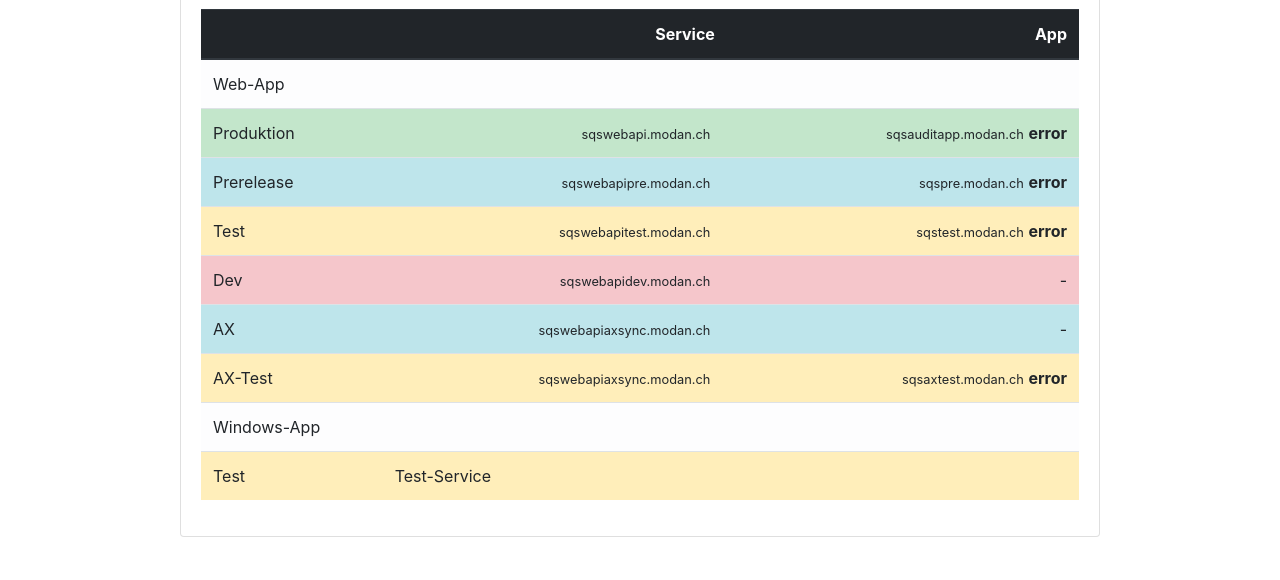
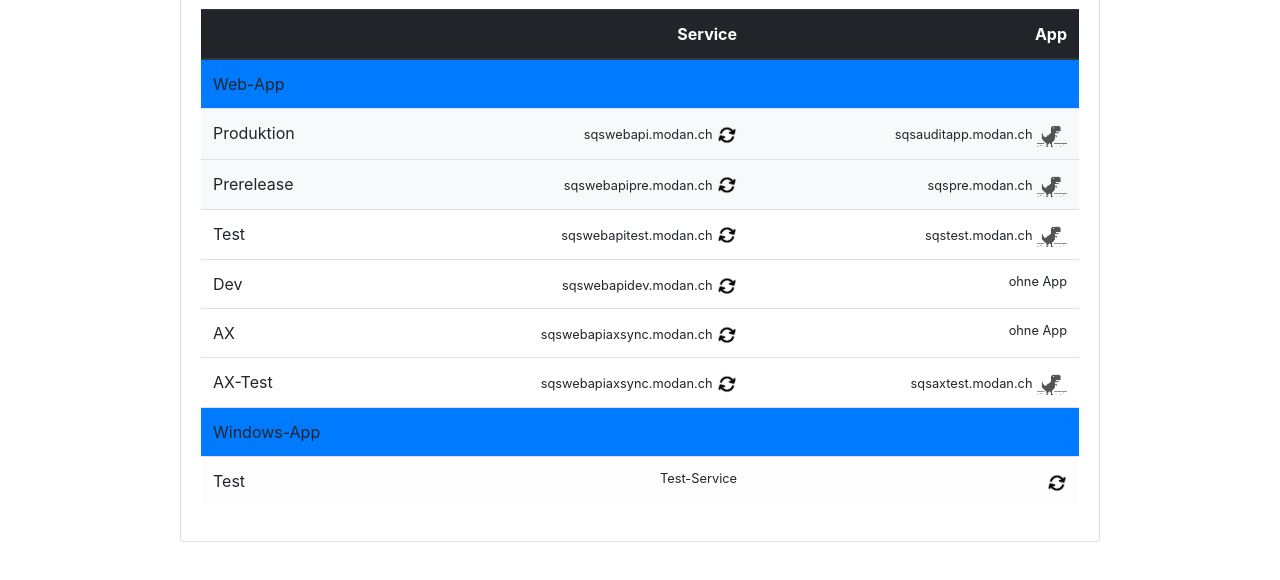
Before and after one commit to modanch/electronupdate, a plain HTML site: page sqs/audit/versions/index.html in a window 1280 px wide. Shown: the part 134-714 px from the top of the page. Drawn offline with nearby package versions, Linux system fonts and the light colour scheme; no server answers.

Commit message:
animated und design

```diff
--- a/sqs/audit/versions/index.html
+++ b/sqs/audit/versions/index.html
@@ -37,55 +37,55 @@
 
                             </thead>
                             <tbody>
-                                <tr class="table-light">
+                                <tr class="bg-primary">
                                     <td colspan="3">Web-App</td>
                                 </tr>
-                                <tr class="table-success">
+                                <tr class="bg-light">
                                     <td>Produktion</td>
                                     <td class="text-right"><a id="prodserver_label" class="small"></a>&nbsp;<span
                                             class="font-weight-bold" id="prodserver"></span></td>
                                     <td class="text-right"><a id="prodclient_label" class="small"></a>&nbsp;<span
                                             class="font-weight-bold" id="prodclient"></span></td>
                                 </tr>
-                                <tr class="table-info">
+                                <tr class="bg-light">
                                     <td>Prerelease</td>
                                     <td class="text-right"><a id="preserver_label" class="small"></a>&nbsp;<span
                                             class="font-weight-bold" id="preserver"></span></td>
                                     <td class="text-right"><a id="preclient_label" class="small"></a>&nbsp;<span
                                             class="font-weight-bold" id="preclient"></span></td>
                                 </tr>
-                                <tr class="table-warning">
+                                <tr class=".bg-white">
                                     <td>Test</td>
                                     <td class="text-right"><a id="testserver_label" class="small"></a>&nbsp;<span
                                             class="font-weight-bold" id="testserver"></span></td>
                                     <td class="text-right"><a id="testclient_label" class="small"></a>&nbsp;<span
                                             class="font-weight-bold" id="testclient"></span></td>
                                 </tr>
-                                <tr class="table-danger">
+                                <tr class=".bg-white">
                                     <td>Dev</td>
                                     <td class="text-right"><a id="devserver_label" class="small"></a>&nbsp;<span
                                             class="font-weight-bold" id="devserver"></span></td>
-                                    <td class="text-right">-</td>
+                                    <td class="text-right small">ohne App</td>
                                 </tr>
-                                <tr class="table-info">
+                                <tr class=".bg-white">
                                     <td>AX</td>
                                     <td class="text-right"><a id="axserver_label" class="small"></a>&nbsp;<span
                                             class="font-weight-bold" id="axserver"></span></td>
-                                    <td class="text-right">-</td>
+                                    <td class="text-right small">ohne App</td>
                                 </tr>
-                                <tr class="table-warning">
+                                <tr class=".bg-white">
                                     <td>AX-Test</td>
                                     <td class="text-right"><a id="axtestserver_label" class="small"></a>&nbsp;<span
                                             class="font-weight-bold" id="axtestserver"></span></td>
                                     <td class="text-right"><a id="axtestclient_label" class="small"></a>&nbsp;<span
                                             class="font-weight-bold" id="axtestclient"></span></td>
                                 </tr>
-                                <tr class="table-light">
+                                <tr class="bg-primary">
                                     <td colspan="3">Windows-App</td>
                                 </tr>
-                                <tr class="table-warning">
+                                <tr class="table-light">
                                     <td>Test</td>
-                                    <td>Test-Service</td>
+                                    <td class="text-right small">Test-Service</td>
                                     <td class="text-right font-weight-bold" id="windowtestclient"></td>
                                 </tr>
                             </tbody>
--- a/sqs/audit/versions/index.js
+++ b/sqs/audit/versions/index.js
@@ -1,6 +1,26 @@
 function loadPage() {
 
     var requests = 0;
+
+    var makeWait = function (name) {
+        $(name).text("");
+        $('<img />').attr({
+            'src': 'wait.gif',
+            'width': 20
+        }).appendTo(name);
+    }
+
+    var getTime = function() {
+        return Math.random() * 1000;
+    }
+
+    var generateError = function(name) {
+        $(name).text("");
+        $('<img />').attr({
+            'src': 'error.gif',
+            'width': 30
+        }).appendTo(name);
+    }
 
     var makeLink = function (name, inp, isService) {
         $(name).text(inp + "");
@@ -24,72 +44,90 @@ function loadPage() {
     }
     var reqend = function () {
         requests--;
-
         if (requests == 0) {
             $("#btnRefresh").text("Refresh");
         }
-
     }
 
     reqstart();
     makeLink("#prodserver_label", "sqswebapi.modan.ch", true);
+    makeWait("#prodserver");
     $.ajax({
         url: "https://sqswebapi.modan.ch/breeze/auditbreeze/getserverinfo"
     }).done(function (response) {
+        setTimeout(function () {
             $("#prodserver").text(response.Release + "." + response.MainVersion + "." + response.SubVersion);
             reqend();
+        }, getTime());
     });
 
     reqstart();
     makeLink("#preserver_label", "sqswebapipre.modan.ch", true);
+    makeWait("#preserver");
     $.ajax({
         url: "https://sqswebapipre.modan.ch/breeze/auditbreeze/getserverinfo"
     }).done(function (response) {
+        setTimeout(function () {
             $("#preserver").text(response.Release + "." + response.MainVersion + "." + response.SubVersion);
             reqend();
+        }, getTime());
     });
 
     reqstart();
     makeLink("#testserver_label", "sqswebapitest.modan.ch", true);
+    makeWait("#testserver");
     $.ajax({
         url: "https://sqswebapitest.modan.ch/breeze/auditbreeze/getserverinfo"
     }).done(function (response) {
+        setTimeout(function () {
             $("#testserver").text(response.Release + "." + response.MainVersion + "." + response.SubVersion);
             reqend();
+        }, getTime());
     });
 
     reqstart();
     makeLink("#devserver_label", "sqswebapidev.modan.ch", true);
+    makeWait("#devserver");
     $.ajax({
         url: "https://sqswebapidev.modan.ch/breeze/auditbreeze/getserverinfo"
     }).done(function (response) {
+        setTimeout(function () {
             $("#devserver").text(response.Release + "." + response.MainVersion + "." + response.SubVersion);
             reqend();
+        }, getTime());
     });
 
     reqstart();
     makeLink("#axserver_label", "sqswebapiaxsync.modan.ch", true);
+    makeWait("#axserver");
     $.ajax({
         url: "https://sqswebapiaxsync.modan.ch/breeze/auditbreeze/getserverinfo"
     }).done(function (response) {
+        setTimeout(function () {
             $("#axserver").text(response.Release + "." + response.MainVersion + "." + response.SubVersion);
             reqend();
+        }, getTime());
     });
 
     reqstart();
     makeLink("#axtestserver_label", "sqswebapiaxsync.modan.ch", true);
+    makeWait("#axtestserver");
     $.ajax({
         url: "https://sqswebapiaxsync.modan.ch/breeze/auditbreeze/getserverinfo"
     }).done(function (response) {
+        setTimeout(function () {
             $("#axtestserver").text(response.Release + "." + response.MainVersion + "." + response.SubVersion);
             reqend();
+        }, getTime());
     });
 
     //electron
     reqstart();
+    makeWait("#windowtestclient");
     $.ajax({
         url: "http://update.modan.ch/sqs/audit/win64/RELEASES"
     }).done(function (response) {
+        setTimeout(function () {
             var idx = response.indexOf(" sqsauditapp-");
             var str = response.substr(idx + 13, 20);
             var idx2 = str.indexOf("-");
@@ -97,6 +135,7 @@ function loadPage() {
 
             $("#windowtestclient").text(str);
             reqend();
+        }, getTime());
     });
 
     var getVnr = function (response) {
@@ -115,58 +154,70 @@ function loadPage() {
 
     //webapps
     reqstart();
+    makeWait("#prodclient");
     makeLink("#prodclient_label", "sqsauditapp.modan.ch");
     $.ajax({
         url: "https://sqsauditapp.modan.ch/index.html",
         crossDomain: true
     }).done(function (response) {
+        setTimeout(function () {
             var str = getVnr(response);
             $("#prodclient").text(vstrwp(str));
             reqend();
+        }, getTime());
     }).fail(function () {
-        $("#prodclient").text("error");
+        generateError("#prodclient");
         reqend();
     });
 
     reqstart();
+    makeWait("#preclient");
     makeLink("#preclient_label", "sqspre.modan.ch");
     $.ajax({
         url: "https://sqspre.modan.ch/index.html",
         crossDomain: true
     }).done(function (response) {
+        setTimeout(function () {
             var str = getVnr(response);
             $("#preclient").text(vstrwp(str));
             reqend();
+        }, getTime());
     }).fail(function () {
-        $("#preclient").text("error");
+        generateError("#preclient");
         reqend();
     });
 
     reqstart();
+    makeWait("#testclient");
     makeLink("#testclient_label", "sqstest.modan.ch");
     $.ajax({
         url: "https://sqstest.modan.ch/index.html",
         crossDomain: true
     }).done(function (response) {
+        setTimeout(function () {
             var str = getVnr(response);
             $("#testclient").text(vstrwp(str));
             reqend();
+        }, getTime());
     }).fail(function () {
-        $("#testclient").text("error");
+        generateError("#testclient");
         reqend();
     });
 
     reqstart();
+    makeWait("#axtestclient");
     makeLink("#axtestclient_label", "sqsaxtest.modan.ch");
     $.ajax({
         url: "https://sqsaxtest.modan.ch/index.html",
         crossDomain: true
     }).done(function (response) {
+        setTimeout(function () {
             var str = getVnr(response);
             $("#axtestclient").text(vstrwp(str));
             reqend();
+        }, getTime());
     }).fail(function () {
-        $("#axtestclient").text("error");
+        generateError("#axtestclient");
         reqend();
     });
 
```
Also changed, not shown: sqs/audit/versions/error.gif (added), sqs/audit/versions/wait.gif (added). Lines whose indentation alone changed are shown as unchanged.
